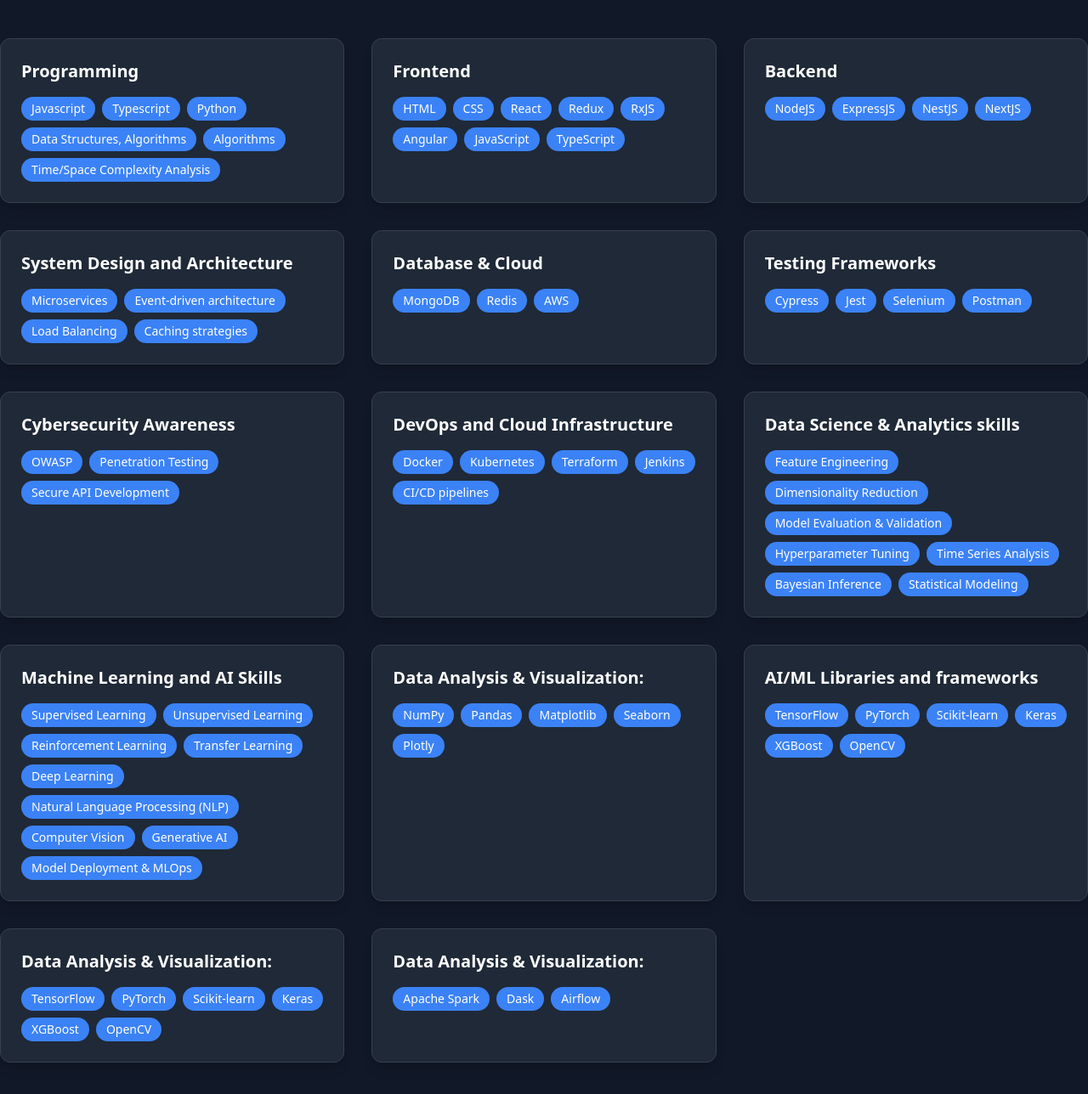
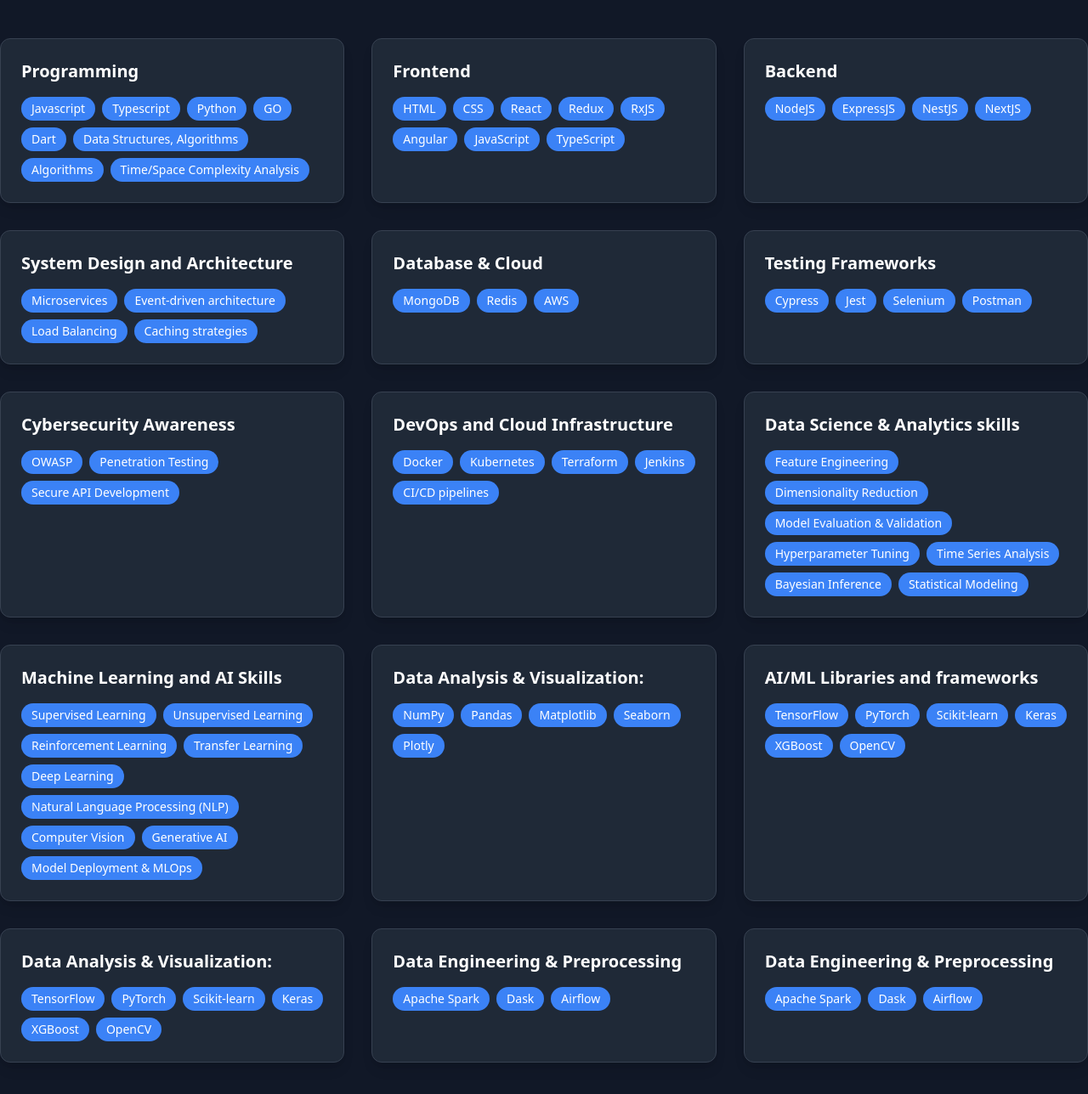
Before and after one commit to abhishekrjkhandelwal/abhishekrjkhandelwal.github.io, a plain HTML site: page index.html in a window 1280 px wide. Shown: the part 2392-3680 px from the top of the page at 85% size. Drawn offline with nearby package versions, Linux system fonts and the light colour scheme.

Commit message:
Update index.html

```diff
--- a/index.html
+++ b/index.html
@@ -609,6 +609,8 @@
                         <span class="px-3 py-1 bg-blue-500 text-white rounded-full text-sm cursor-pointer hover:bg-blue-600 transition">Javascript</span>
                         <span class="px-3 py-1 bg-blue-500 text-white rounded-full text-sm cursor-pointer hover:bg-blue-600 transition">Typescript</span>
                         <span class="px-3 py-1 bg-blue-500 text-white rounded-full text-sm cursor-pointer hover:bg-blue-600 transition">Python</span>
+                        <span class="px-3 py-1 bg-blue-500 text-white rounded-full text-sm cursor-pointer hover:bg-blue-600 transition">GO</span>
+                        <span class="px-3 py-1 bg-blue-500 text-white rounded-full text-sm cursor-pointer hover:bg-blue-600 transition">Dart</span>
                         <span class="px-3 py-1 bg-blue-500 text-white rounded-full text-sm cursor-pointer hover:bg-blue-600 transition">Data Structures, Algorithms</span>
                         <span class="px-3 py-1 bg-blue-500 text-white rounded-full text-sm cursor-pointer hover:bg-blue-600 transition">Algorithms</span>
                         <span class="px-3 py-1 bg-blue-500 text-white rounded-full text-sm cursor-pointer hover:bg-blue-600 transition">Time/Space Complexity Analysis</span>
@@ -763,9 +765,18 @@
                     </div>
                 </div>
 
-                <!-- Data Engineering & Preprocessing: -->
+                <!-- Data Engineering & Preprocessing -->
                 <div class="bg-gray-800 rounded-xl p-6 shadow-lg hover:shadow-xl border border-gray-700 transition duration-300 transform hover:scale-105">
-                    <h3 class="text-xl font-semibold mb-4 text-white">Data Analysis & Visualization:</h3>
+                    <h3 class="text-xl font-semibold mb-4 text-white">Data Engineering & Preprocessing</h3>
+                    <div class="flex flex-wrap gap-2">
+                        <span class="px-3 py-1 bg-blue-500 text-white rounded-full text-sm cursor-pointer hover:bg-blue-600 transition">Apache Spark</span>
+                        <span class="px-3 py-1 bg-blue-500 text-white rounded-full text-sm cursor-pointer hover:bg-blue-600 transition">Dask</span>
+                        <span class="px-3 py-1 bg-blue-500 text-white rounded-full text-sm cursor-pointer hover:bg-blue-600 transition">Airflow</span>                    </div>
+                </div>
+
+                <!-- Blockchain -->
+                <div class="bg-gray-800 rounded-xl p-6 shadow-lg hover:shadow-xl border border-gray-700 transition duration-300 transform hover:scale-105">
+                    <h3 class="text-xl font-semibold mb-4 text-white">Data Engineering & Preprocessing</h3>
                     <div class="flex flex-wrap gap-2">
                         <span class="px-3 py-1 bg-blue-500 text-white rounded-full text-sm cursor-pointer hover:bg-blue-600 transition">Apache Spark</span>
                         <span class="px-3 py-1 bg-blue-500 text-white rounded-full text-sm cursor-pointer hover:bg-blue-600 transition">Dask</span>
```
